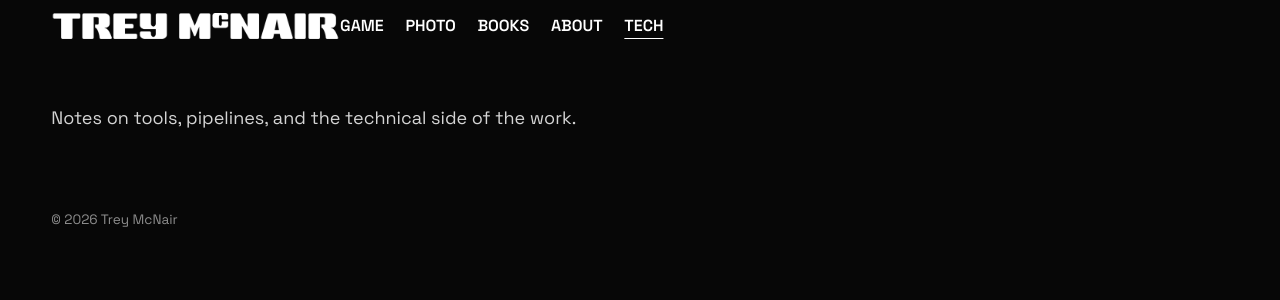
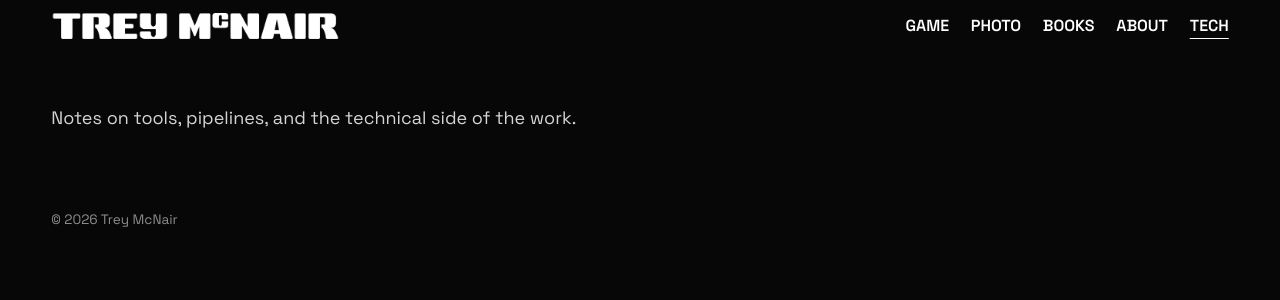
Before and after one commit to modsoft/modsoft.tools, a Jekyll site: the page built from index.html, in a window 1280 px wide. Shown: the top 300 px of the page. Built offline with Jekyll 4.4.1, drawn with Linux system fonts in a browser that asks for light colours; some web fonts are replaced.

Commit message:
Push the header links to the right edge.
Co-authored-by: Cursor <cursoragent@cursor.com>

```diff
--- a/assets/style.css
+++ b/assets/style.css
@@ -40,12 +40,16 @@ body {
   width: auto;
 }
 
+.site-header > nav {
+  margin-left: auto;
+}
+
 .header-nav {
   display: flex;
   align-items: center;
   flex-wrap: wrap;
   gap: 1.7vw;
-  margin: 0 0 0 auto;
+  margin: 0;
   padding: 0;
   list-style: none;
   font-size: 16px;
@@ -186,9 +190,13 @@ a:focus-visible {
     padding: 16px 20px;
   }
 
+  .site-header > nav {
+    width: 100%;
+    margin-left: 0;
+  }
+
   .header-nav {
     width: 100%;
-    margin-left: 0;
     gap: 14px 18px;
     font-size: 14px;
   }
```
